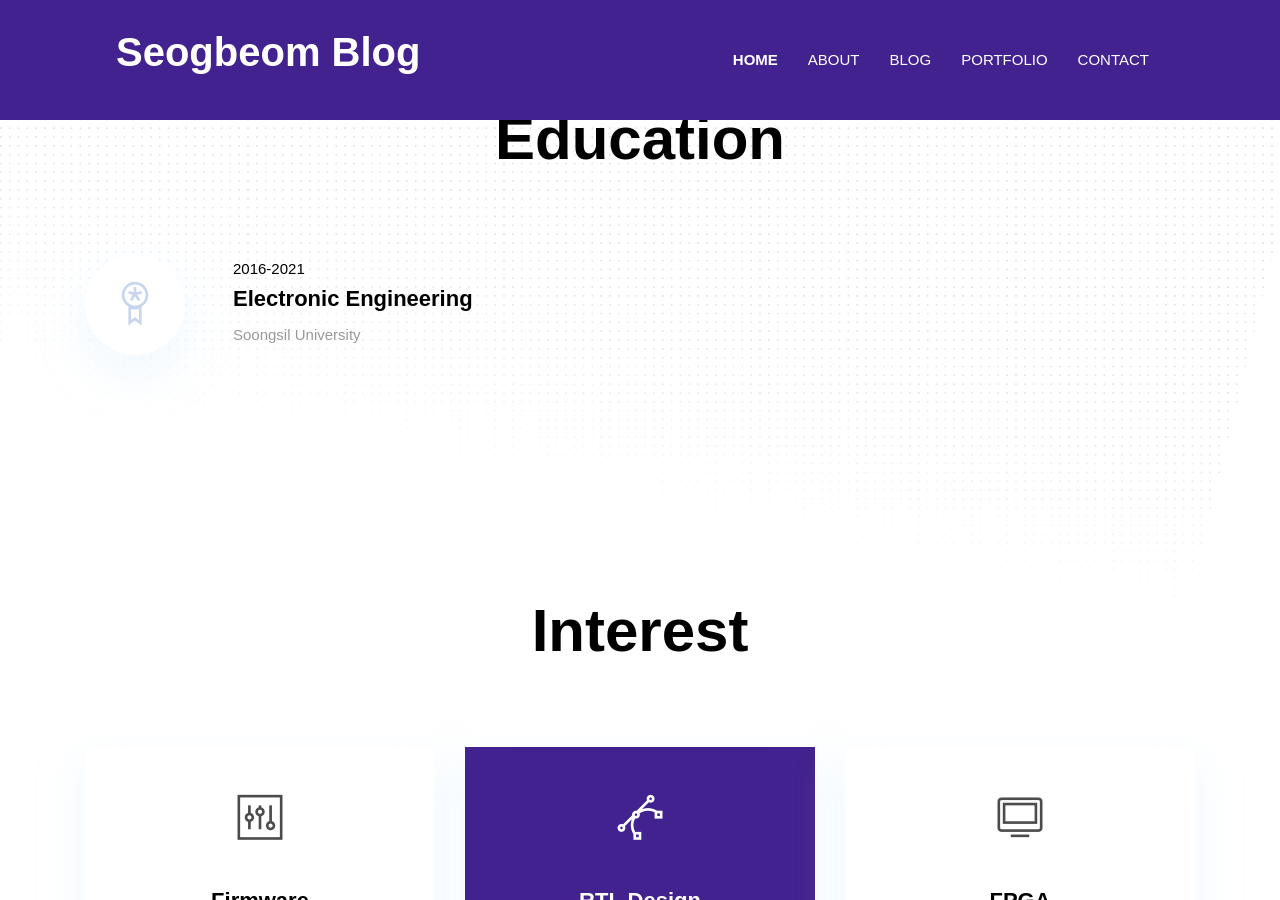
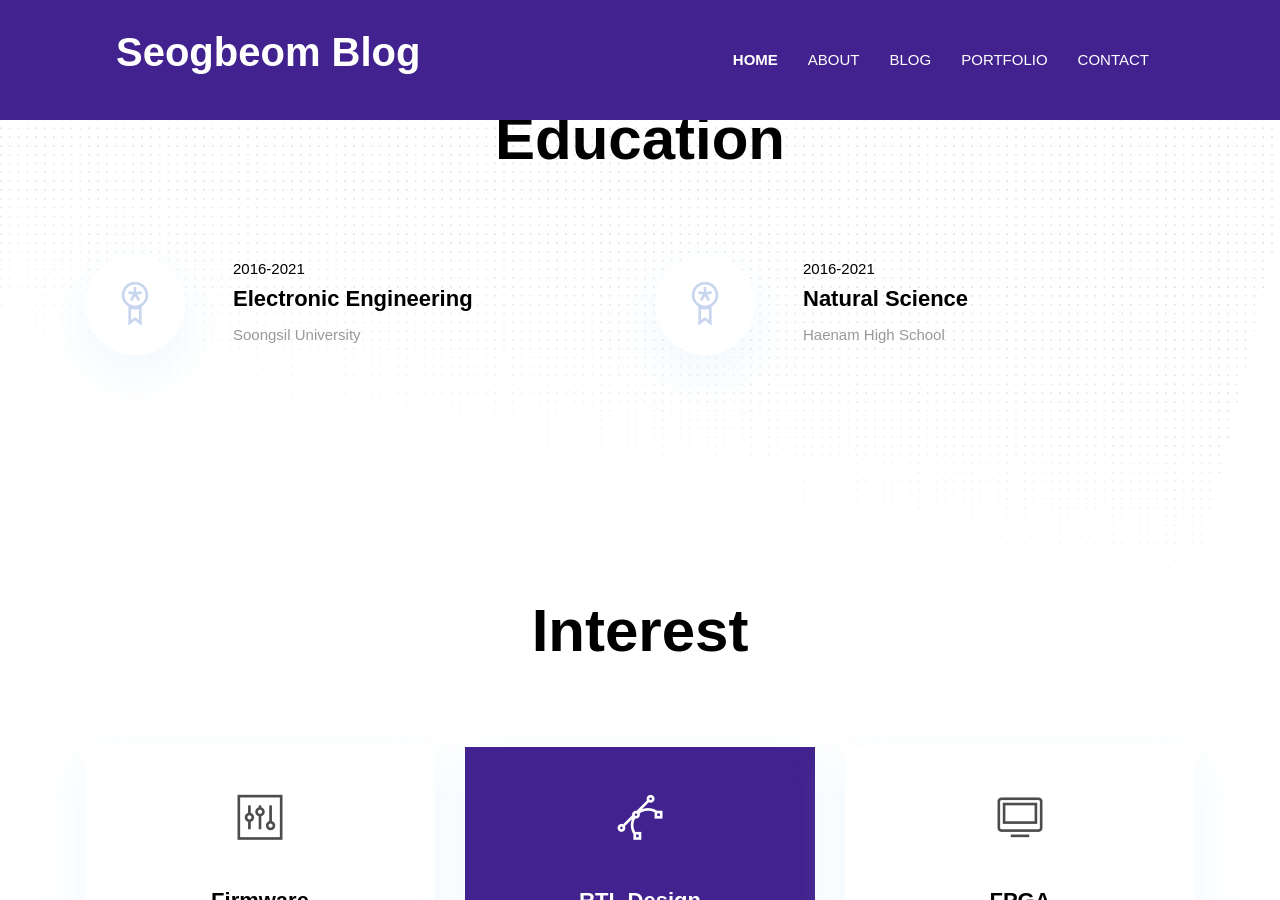
Before and after one commit to beom-git/beom-git.github.io, a Jekyll site: the page built from index.html, in a window 1280 px wide and 900 px high, scrolled down 2224 px. Built offline with Jekyll 4.4.1, drawn with Linux system fonts in a browser that asks for light colours.

Commit message:
update Education

```diff
--- a/_data/settings.yml
+++ b/_data/settings.yml
@@ -99,6 +99,12 @@ education:
       date: "2016-2021",
       organization: "Soongsil University",
     }
+  - {
+      name: Natural Science,
+      date: "2016-2021",
+      organization: "Haenam High School",
+    }
+
 
 #-------------------------------
 # Interest Section
```
